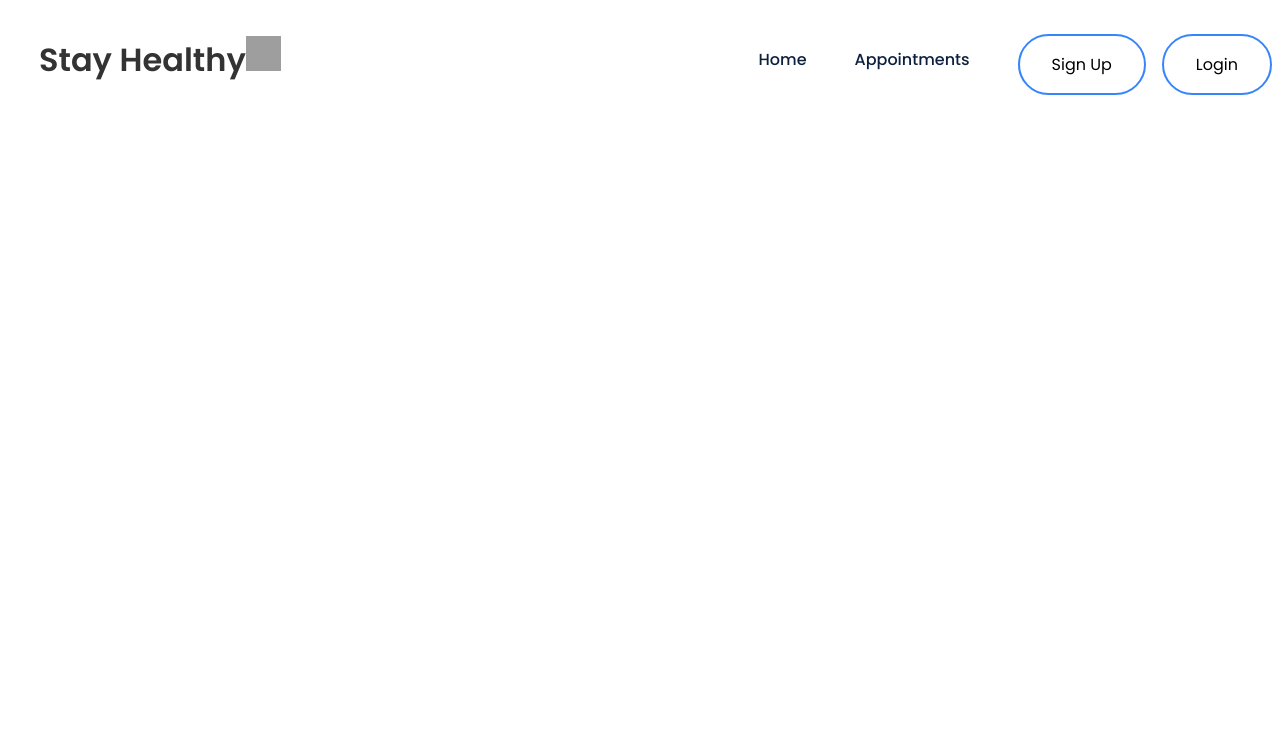
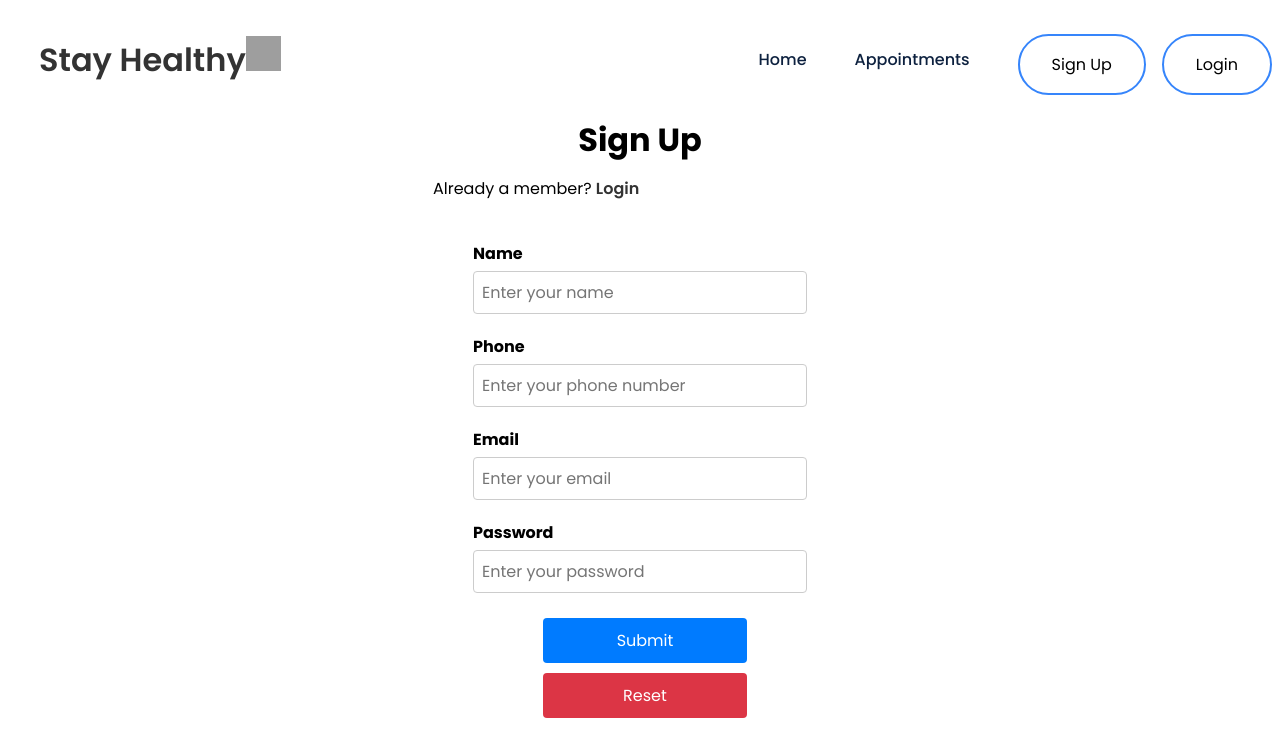
Before and after one commit to JoeyScottSchronce/frontend_developer_capstone_project, a React (Create React App) app: page /SignUp in a window 1280 px wide. Shown: the top 756 px of the page. Built offline with nearby package versions, Linux system fonts and the light colour scheme; grey boxes are pictures that could not be loaded.

Commit message:
created signup form component

```diff
--- a/src/App.jsx
+++ b/src/App.jsx
@@ -3,7 +3,7 @@ import { BrowserRouter, Routes, Route } from 'react-router-dom';
 import Navbar from './Components/Navbar/Navbar';
 import LandingPage from './Components/LandingPage/LandingPage';
 import Login from './Components/Login/Login';
-//import Signup from './Components/Sign_up/Signup';
+import SignUp from './Components/SignUp/SignUp';
 
 function App() {
   return (
@@ -13,7 +13,7 @@ function App() {
         <Routes>
           <Route path="/" element={<LandingPage />} />
           <Route path="/Login" element={<Login />} />
-          {/*<Route path="/Signup" element={<Signup />} /> */}
+          <Route path="/SignUp" element={<SignUp />} />
         </Routes>
       </BrowserRouter>
     </>
--- a/src/Components/Login/Login.jsx
+++ b/src/Components/Login/Login.jsx
@@ -14,7 +14,7 @@ function Login() {
                         <h2>Login</h2>
                     </div>
                     {/* Additional login text with a link to Sign Up page */}
-                    <div class="login-text"> Are you a new member? <span><Link to="/Sign_up"> Sign Up Here</Link></span>
+                    <div class="login-text"> Are you a new member? <span><Link to="/Signp"> Sign Up Here</Link></span>
                     </div><br />
                     {/* Div for login form */}
                     <div class="login-form">
--- a/src/Components/Navbar/Navbar.jsx
+++ b/src/Components/Navbar/Navbar.jsx
@@ -33,7 +33,7 @@ function Navbar() {
                     </li>
                     {/* List item for the 'Sign Up' link with a button */}
                     <li className="link">
-                        <Link to="/Sign_up">
+                        <Link to="/SignUp">
                             <button className="btn1">Sign Up</button>
                         </Link>
                     </li>
--- /dev/null
+++ b/src/Components/SignUp/SignUp.html
@@ -0,0 +1,13 @@
+<!DOCTYPE html>
+<html lang="en">
+<!-- Following code has been commented with appropriate comments for your reference. -->
+<head>
+    <meta charset="UTF-8">
+    <meta name="viewport" content="width=device-width, initial-scale=1.0">
+    <title>SignUp Page</title>
+    <link rel="stylesheet" href="SignUp.css"> <!-- Linking external CSS file -->
+</head>
+<body>
+
+</body>
+</html>
--- /dev/null
+++ b/src/Components/SignUp/SignUp.jsx
@@ -0,0 +1,71 @@
+import React from "react";
+import { Link } from "react-router-dom";
+import "./SignUp.css"
+
+function SignUp() {
+    return (
+        <div class="container"> {/* Main container with margin-top */}
+            <div> {/* Grid layout for sign-up form */}
+                <div class="signup-text"> {/* Title for the sign-up form */}
+                    <h1>Sign Up</h1>
+                </div>
+                {/* Text for existing members to log in */}
+                <div class="signup-text1"> Already a member? <span><Link to="/Login"> Login</Link></span>
+                </div>
+                <div class="signup-page"> {/* Form for user sign-up */}
+                    <form class="form"> {/* Start of the form */}
+                        <div class="form-group"> {/* Form group for user's name */}
+                            <label for="name">Name</label> {/* Label for name input field */}
+                            <input
+                            type="text"
+                            name="name"
+                            id="name"
+                            required class="form-control"
+                            placeholder="Enter your name"
+                            aria-describedby="helpId"
+                            /> {/* Text input field for name */}
+                        </div>
+                        <div class="form-group"> {/* Form group for user's phone number */}
+                            <label for="phone">Phone</label> {/* Label for phone input field */}
+                            <input
+                            type="tel"
+                            name="phone"
+                            id="phone"
+                            required class="form-control"
+                            placeholder="Enter your phone number"
+                            aria-describedby="helpId"
+                            /> {/* Tel input field for phone number */}
+                        </div>
+                        <div class="form-group"> {/* Form group for user's email */}
+                            <label for="email">Email</label> {/* Label for email input field */}
+                            <input
+                            type="email"
+                            name="email"
+                            id="email"
+                            required class="form-control"
+                            placeholder="Enter your email"
+                            aria-describedby="helpId"
+                            /> {/* Email input field */}
+                        </div>
+                        <div class="form-group"> {/* Form group for user's password */}
+                            <label for="password">Password</label> {/* Label for password input field */}
+                            <input
+                            name="password"
+                            id="password"
+                            required class="form-control"
+                            placeholder="Enter your password"
+                            aria-describedby="helpId"
+                            /> {/* Password input field */}
+                        </div>
+                        <div class="btn-group"> {/* Button group for form submission and reset */}
+                            <button type="submit" class="btn btn-primary mb-2 mr-1 waves-effect waves-light">Submit</button> {/* Submit button */}
+                            <button type="reset" class="btn btn-danger mb-2 waves-effect waves-light">Reset</button> {/* Reset button */}
+                        </div>
+                    </form> {/* End of the form */}
+                </div>
+            </div>
+        </div>
+    )
+};
+
+export default SignUp;
```
Also changed, not shown: src/Components/Sign_up/Sign_up.html (deleted, +0 -51 lines), src/Components/SignUp/SignUp.css (renamed from src/Components/Sign_up/Sign_up.css).
